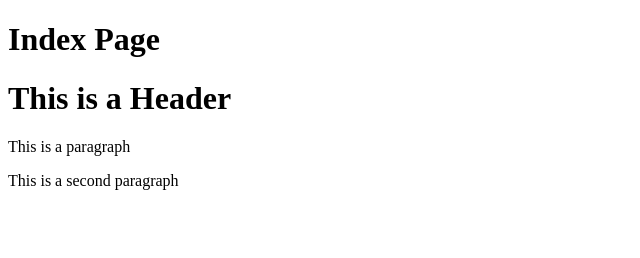
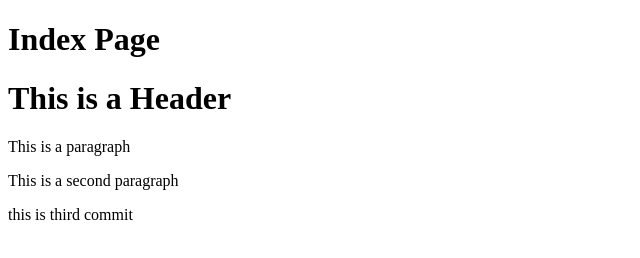
Before and after one commit to neyaadeez/htmlsample, a plain HTML site: page index.html in a window 1280 px wide. Shown: the whole page, without its empty margins (0-640 px from the left). Drawn offline with Linux system fonts and the light colour scheme.

Commit message:
third commit

```diff
--- a/index.html
+++ b/index.html
@@ -11,5 +11,8 @@
     <h1>This is a Header</h1>
         <p>This is a paragraph</p>
         <p>This is a second paragraph</p>
+        <p>
+            this is third commit
+        </p>
 </body>
 </html>
```
